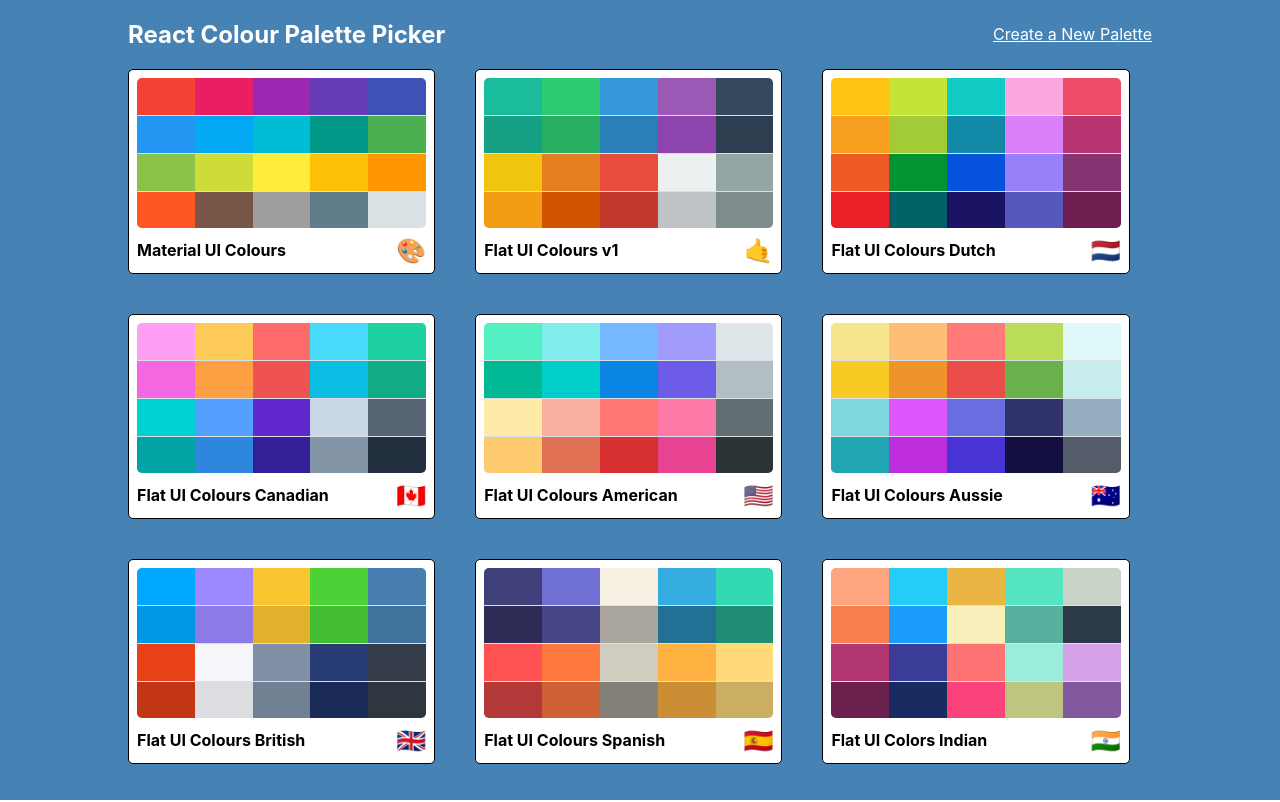
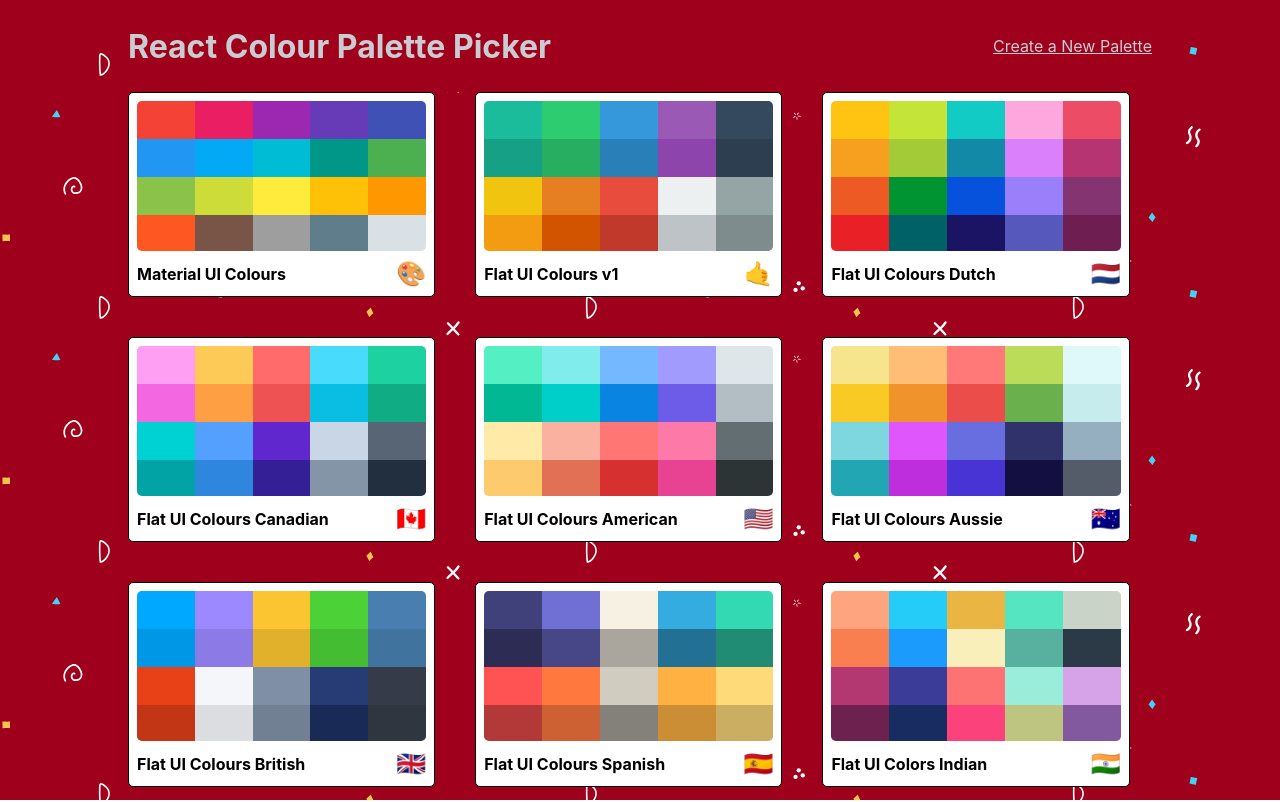
Before and after one commit to JoshuaKaluski/colour-palette-picker, a React (Create React App) app: page / in a window 1280 px wide. Shown: the top 802 px of the page. Built offline with nearby package versions, Linux system fonts and the light colour scheme.

Commit message:
Added background svg to Palette

```diff
--- a/src/PaletteList.js
+++ b/src/PaletteList.js
@@ -20,7 +20,7 @@
       <div className={classes.root}>
         <div className={classes.container}>
           <nav className={classes.nav}>
-            <h1>React Colour Palette Picker</h1>
+            <h1 className={classes.title}>React Colour Palette Picker</h1>
             <Link to="/palette/new">Create a New Palette</Link>
           </nav>
           <div className={classes.palettes}>
--- a/src/styles/PaletteListStyles.js
+++ b/src/styles/PaletteListStyles.js
@@ -1,12 +1,19 @@
 import sizes from './sizes';
+import bg from './bg.svg'
 
 export default {
   root: {
-    backgroundColor: 'steelblue',
     height: '100vh',
     display: 'flex',
     alignItems: 'flex-start',
-    justifyContent: 'center'
+    justifyContent: 'center',
+    /*Background by svgbackgrounds.com*/
+    backgroundColor: "#9F001B",
+    backgroundImage: `url(${bg})`,
+    overflow: "scroll"
+  },
+  title: {
+    fontSize: "2rem"
   },
   container: {
     width: '50%',
@@ -22,13 +29,15 @@
     },
   },
   nav: {
+    backgroundColor: "#9F001B",
+    borderRadius: "14px",
     display: 'flex',
     width: '100%',
     justifyContent: 'space-between',
-    color: 'white',
+    color: '#c9ccd0',
     alignItems: 'center',
     "& a": {
-      color: 'white'
+      color: '#c9ccd0'
     }
   },
   palettes: {
@@ -42,7 +51,7 @@
     },
     [sizes.down("xs")]: {
       gridTemplateColumns: "repeat(1, 100%)",
-      gridGap: "1rem"
+      gridGap: "1.4rem"
     }
   }
 };
```
Also changed, not shown: src/styles/bg.svg (added).
